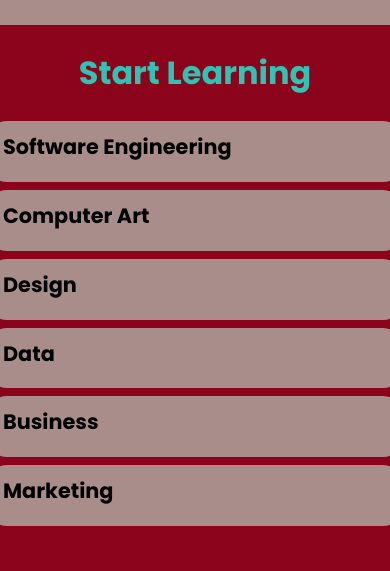
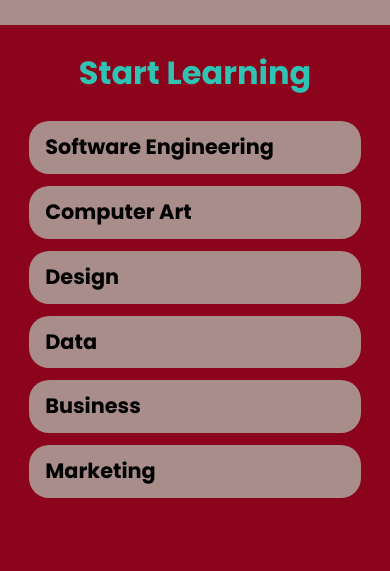
Before and after one commit to mrichko/Capstone, a plain HTML site: page index.html in a window 390 px wide. Shown: the part 1740-2311 px from the top of the page. Drawn offline with Linux system fonts and the light colour scheme.

Commit message:
mobile courses width adjustment

```diff
--- a/resources/css/style.css
+++ b/resources/css/style.css
@@ -482,17 +482,16 @@ nav a {
 
   .mobile-course {
     padding-bottom: 2rem;
+    width: 85%;
+    align-items: center;
   }
 
   .mobile-course h4 {
     background-color: #A88D8B;
     padding-top: 1rem;
+    margin-bottom: .75rem;
+    padding-left: 1rem;
     padding-bottom: 1rem;
-    margin-bottom: .5rem;
-    width: 400px;
-    padding-left: 1rem;
-    padding-top: 1rem;
-    padding-bottom: 1.5rem;
     font-weight: bold;
     font-size: 1.3rem;
     border-radius: 20px;
```
